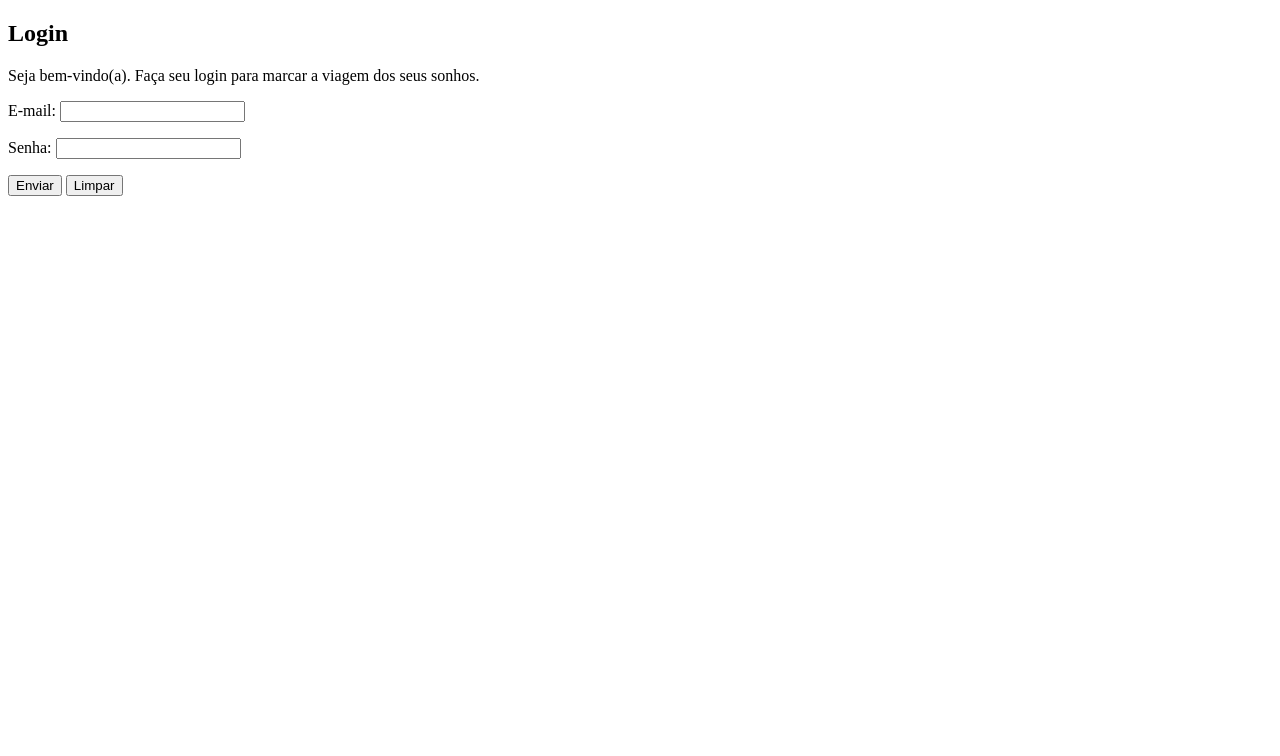
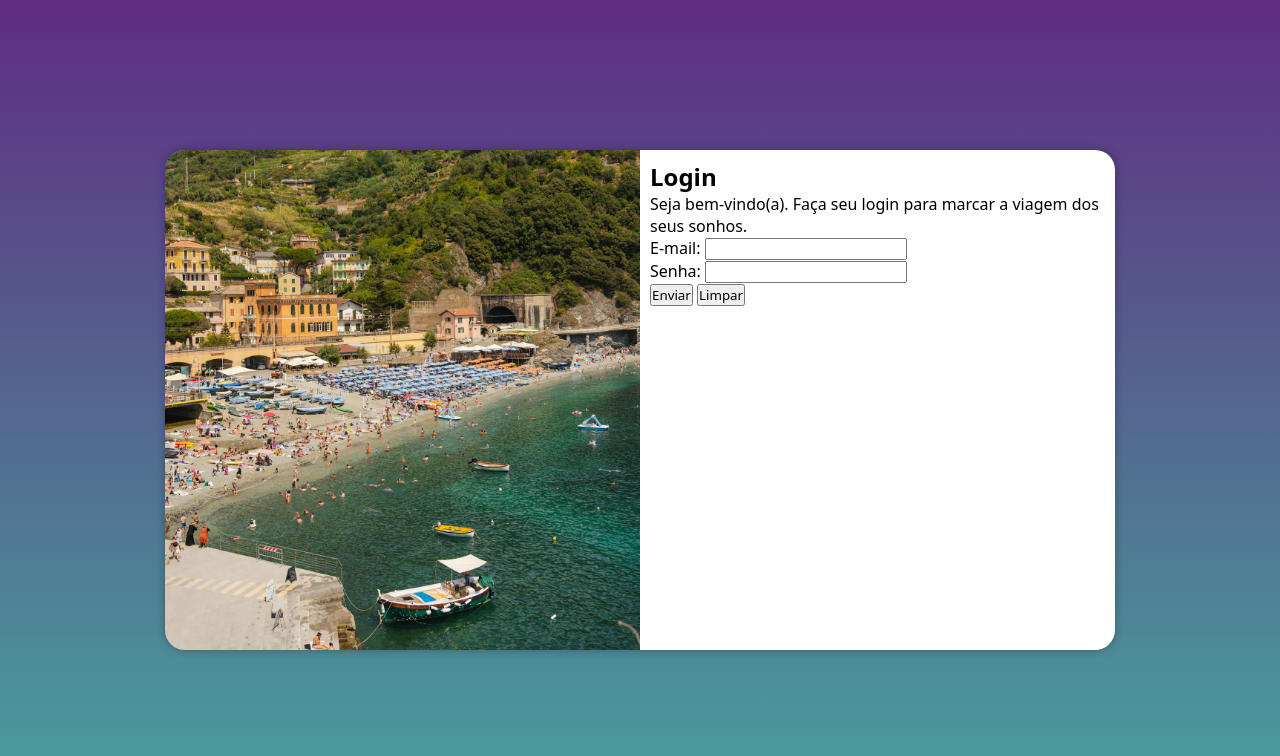
Before and after one commit to larissahpaixao/projeto-login, a plain HTML site: page index.html in a window 1280 px wide. Drawn offline with Linux system fonts and the light colour scheme.

Commit message:
Atualizei media-query

```diff
--- /dev/null
+++ b/estilos/media-query.css
@@ -0,0 +1,46 @@
+@charset "UTF-8";
+
+@media screen and (min-width: 768px) and (max-width: 992px) {
+
+    body {
+        background-image: linear-gradient(to top, #49a09d, #5f2c82);
+    }
+
+    section#login {
+        width: 80vw;
+    }
+
+    section#login div#imagem {
+        float: left;
+        width: 30%;
+        height: 100%;
+    }
+
+    section#login div#formulario {
+        float: right;
+        width: 70%;
+    }
+}
+
+@media screen and (min-width: 992px) {
+
+    body {
+        background-image: linear-gradient(to top, #49a09d, #5f2c82);
+
+    }
+
+    section#login {
+        width: 950px;
+    }
+
+    section#login div#imagem {
+        float: left;
+        width: 50%;
+        height: 100%;
+    }
+
+    section#login div#formulario {
+        float: right;
+        width: 50%;
+    }
+}
--- a/estilos/style.css
+++ b/estilos/style.css
@@ -3,3 +3,51 @@
 /** Paleta de cores
 Verde: #49a09d
 Lilás: #5f2c82 **/
+
+* {
+    font-family: system-ui, -apple-system, BlinkMacSystemFont, 'Segoe UI', Roboto, Oxygen, Ubuntu, Cantarell, 'Open Sans', 'Helvetica Neue', sans-serif;
+    margin: 0;
+    padding: 0;
+    box-sizing: border-box;
+}
+
+body, html {
+    background-color: #5f2c82;
+    height: 100vh;
+    width: 100vw;
+}
+
+main {
+    height: 100vh;
+    width: 100vw;
+    position: relative;
+}
+
+section#login {
+    position: absolute;
+    top: 50%;
+    left: 50%;
+    transform: translate(-50%, -50%);
+    background-color: white;
+    width: 250px;
+    height: 500px;
+    border-radius: 20px;
+    overflow: hidden;
+    box-shadow: 0px 0px 10px rgba(0, 0, 0, 0.308);
+    transition: width 0.3s, height 0.3s;
+    transition-timing-function: ease;
+}
+
+section#login > div#imagem {
+    display: block;
+    background: #5f2c82 url(../imagens/paisagem.jpg) no-repeat;
+    height: 200px;
+    background-size: cover;
+    background-position: left bottom;
+
+}
+
+section#login div#formulario {
+    display: block;
+    padding: 10px;
+}
--- a/index.html
+++ b/index.html
@@ -5,6 +5,7 @@
     <meta name="viewport" content="width=device-width, initial-scale=1.0">
     <title>Login</title>
     <link rel="stylesheet" href="estilos/style.css">
+    <link rel="stylesheet" href="estilos/media-query.css">
 </head>
 <body>
     <main>
```
